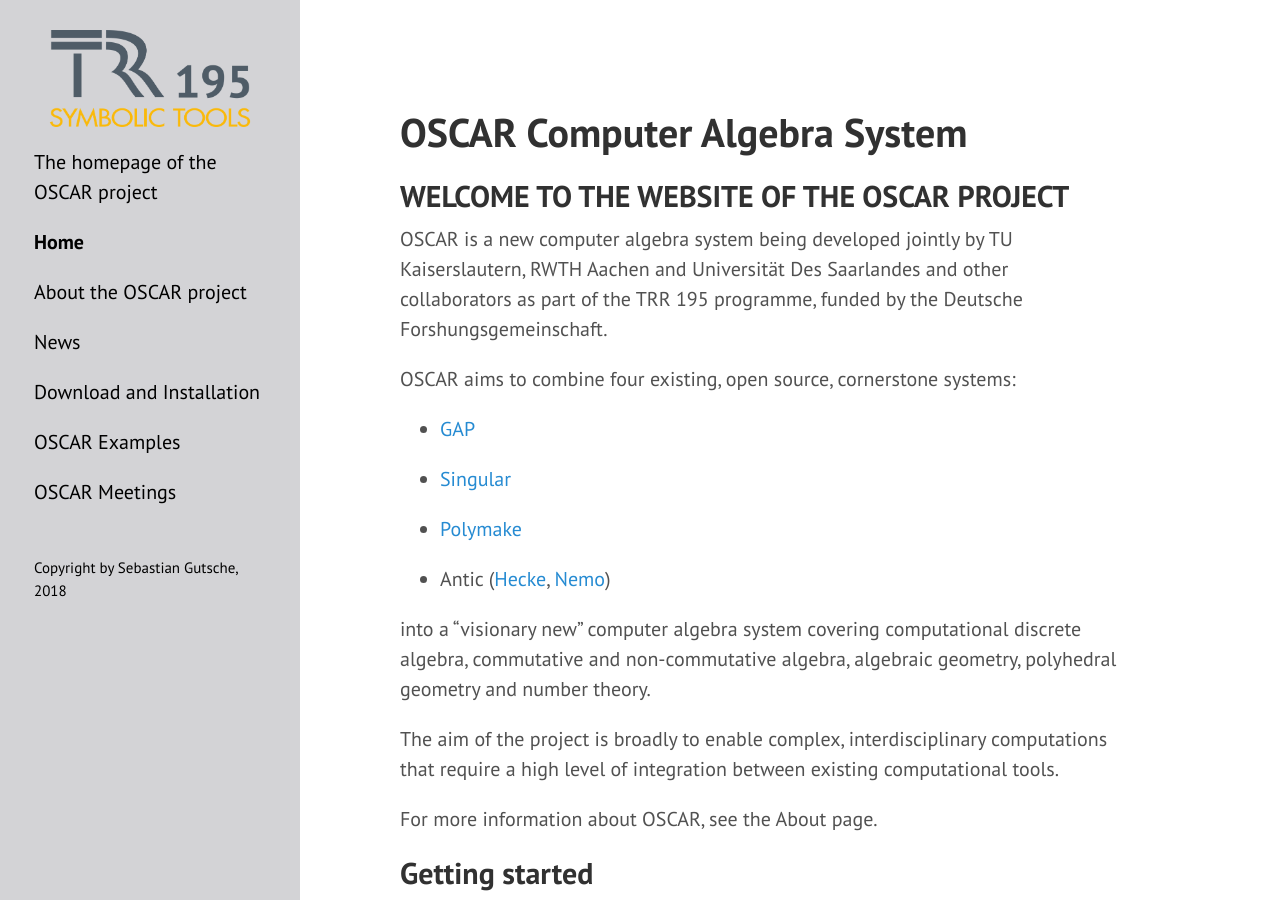
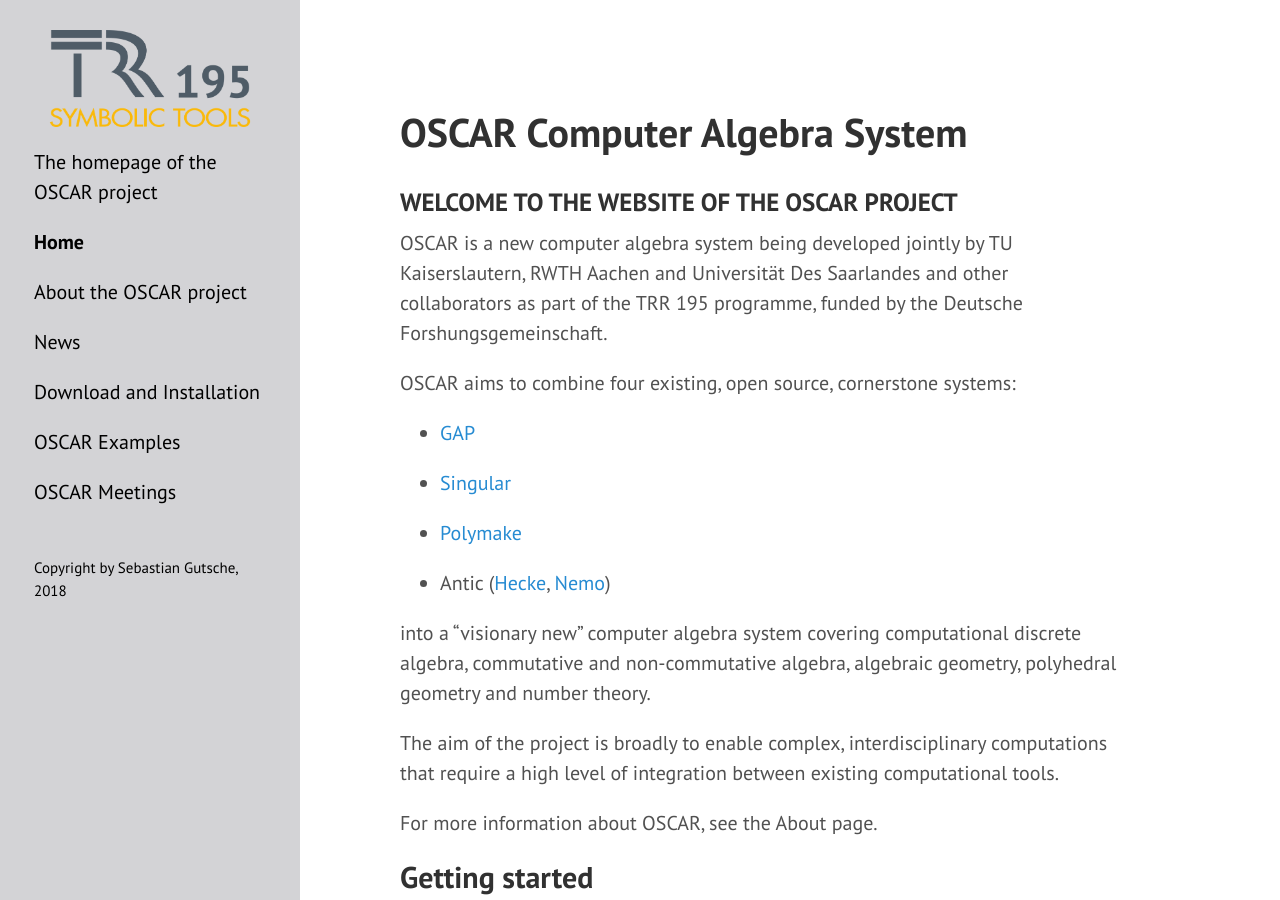
Before and after one commit to oscar-system/oscar-website, a Jekyll site: the page built from index.md, in a window 1280 px wide and 900 px high. Built offline with Jekyll 4.4.1, drawn with Linux system fonts in a browser that asks for light colours.

Commit message:
Enlittle title.

```diff
--- a/index.md
+++ b/index.md
@@ -5,7 +5,7 @@
 
 # {{ site.title }}
 
-## WELCOME TO THE WEBSITE OF THE OSCAR PROJECT
+### WELCOME TO THE WEBSITE OF THE OSCAR PROJECT
 
 OSCAR is a new computer algebra system being developed jointly by TU Kaiserslautern,
 RWTH Aachen and Universität Des Saarlandes and other collaborators as part of
```
